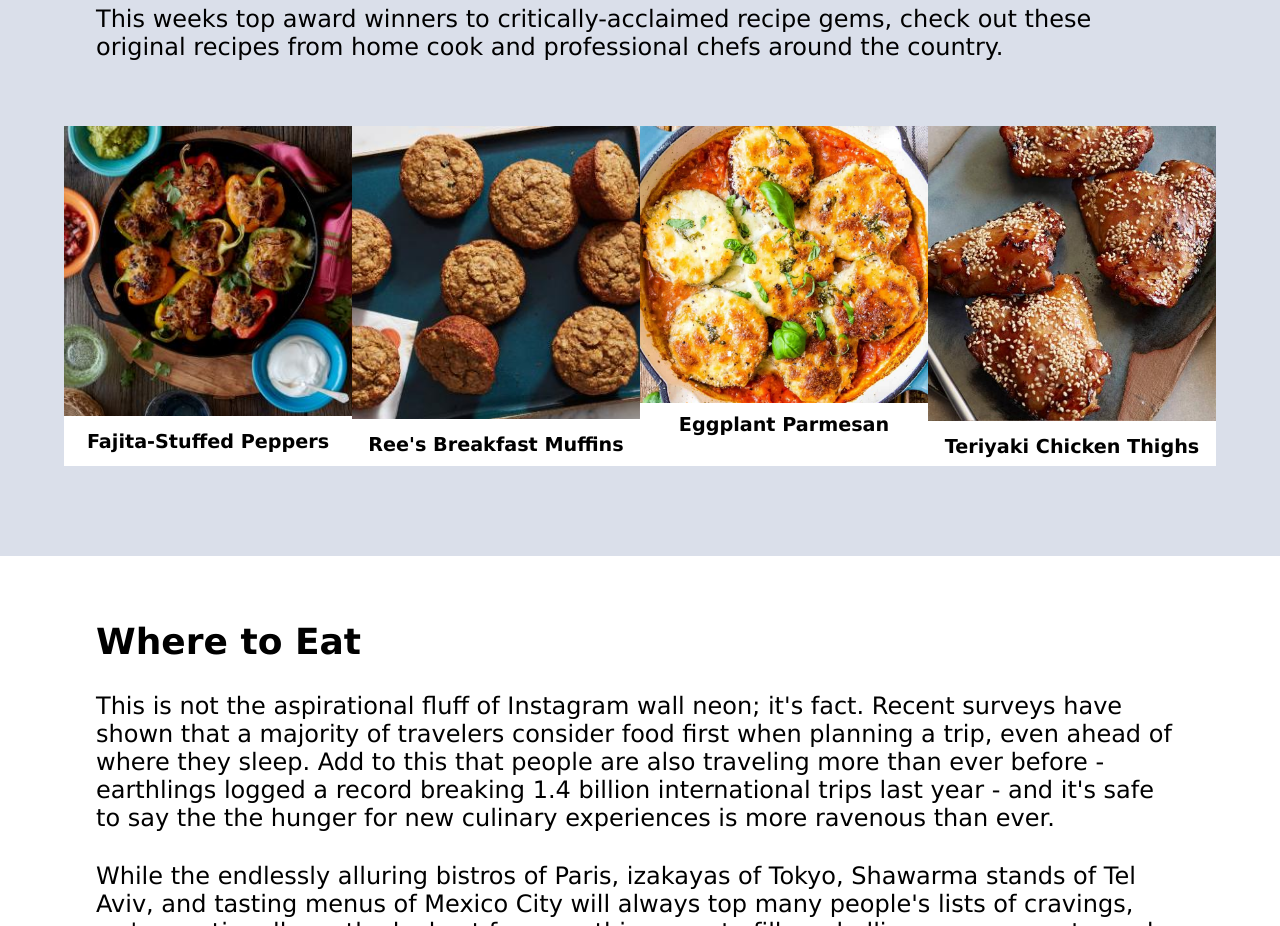
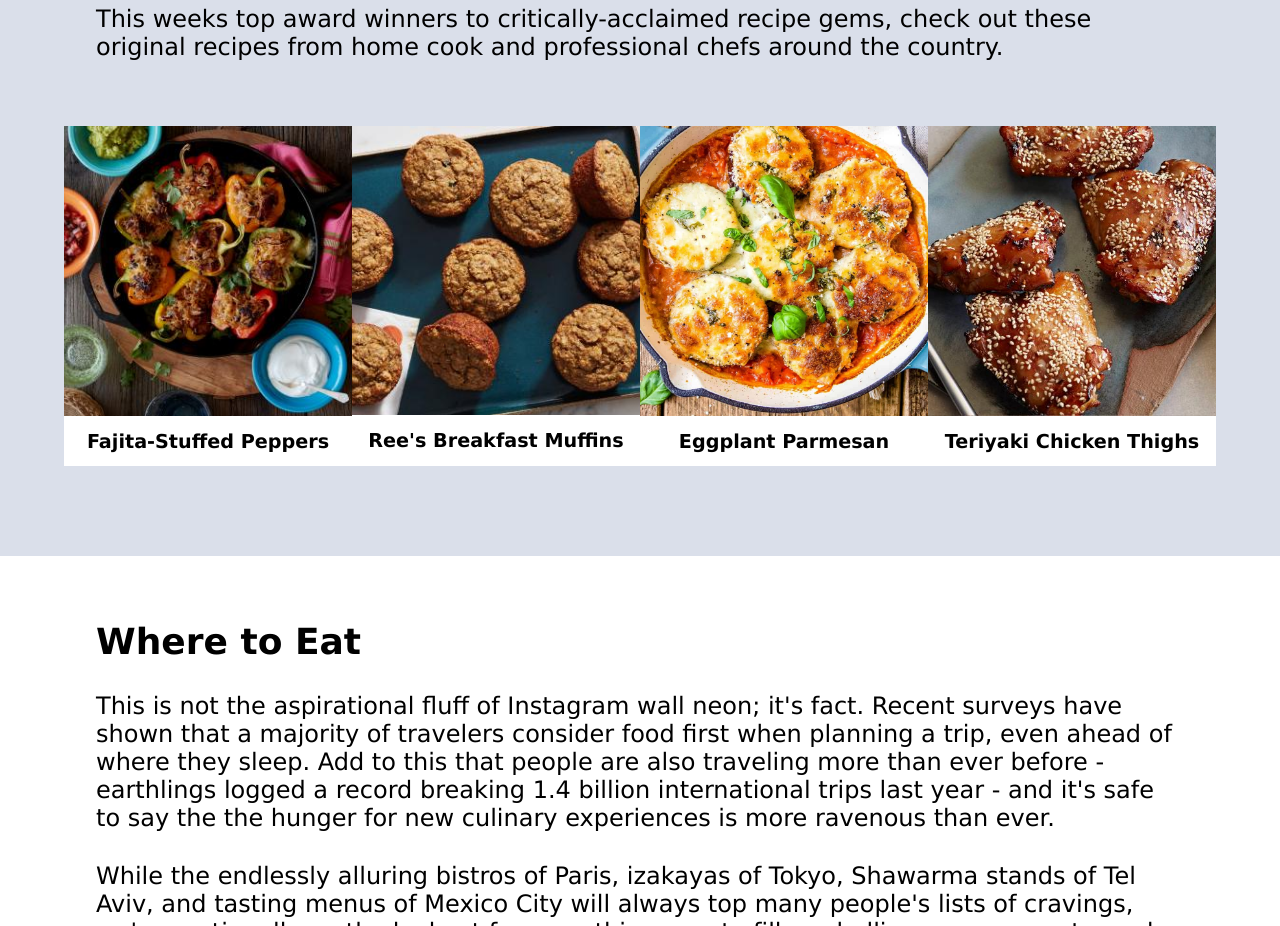
Before and after one commit to evcgit/RYPARIS, a plain HTML site: page index.html in a window 1280 px wide. Shown: the part 1560-2486 px from the top of the page. Drawn offline with Linux system fonts and the light colour scheme.

Commit message:
healthy photo adjustments

```diff
--- a/css/style.css
+++ b/css/style.css
@@ -198,23 +198,18 @@ ul li a {
 }
 
 #muffinPhoto img {
-    width: 390px;
+    width: 385px;
 }
 
 #eggplantPhoto img {
     width: 350px;
-    height: 350px;
+    height: 325px;
     margin-top: -35px;
-}
-
-#eggplantPhoto {
-    height: 295px;
-    overflow: hidden;
 }
 
 #teriyakiPhoto img {
     width: 400px;
-    height: 300px;
+    height: 295px;
     margin-top: -5px;
 }
 
```
